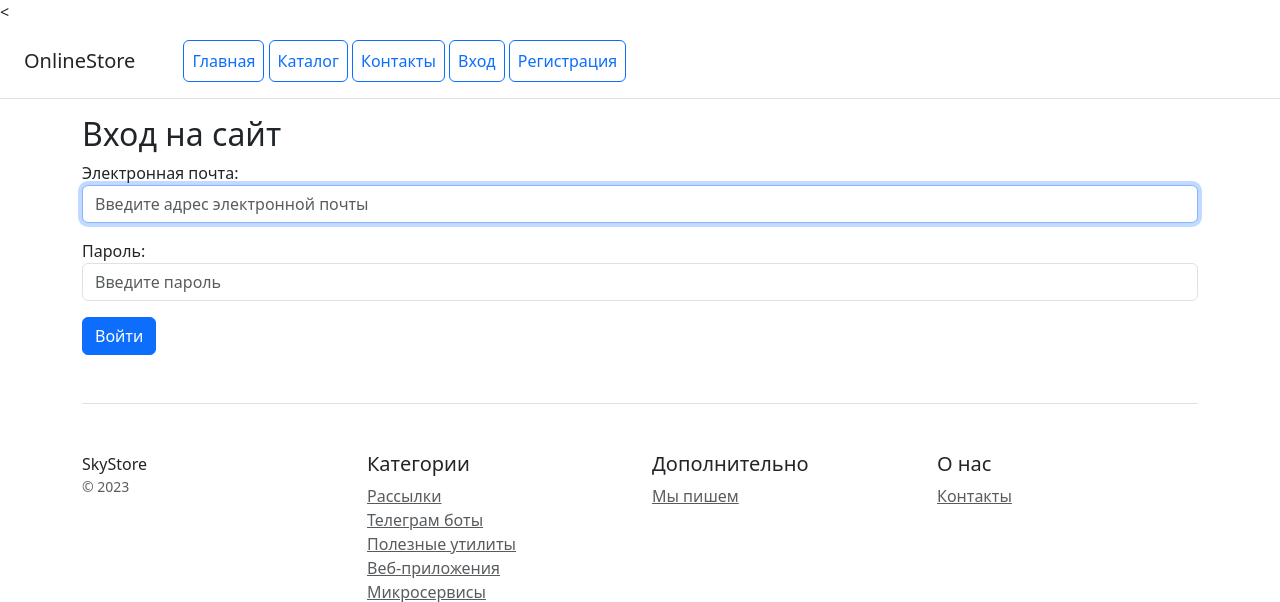
After one commit to Streiker-Saik/OnlineStore_Django, a Django app: page /user/login/ in a window 1280 px wide. The commit adds this page. Shown: the top 602 px of the page. Run offline with Django 5.2, Linux system fonts and the light colour scheme; some libraries are stand-ins or nearby versions.

Commit message:
add and update html

```diff
--- a/catalog/templates/catalog/header.html
+++ b/catalog/templates/catalog/header.html
@@ -5,8 +5,17 @@
         <nav class="ms-5">
             <a class="p-2 btn btn-outline-primary" href="{% url 'catalog:home' %}">Главная</a>
             <a class="p-2 btn btn-outline-primary" href="#">Каталог</a>
+            <a class="p-2 btn btn-outline-primary" href="{% url 'catalog:contacts' %}">Контакты</a>
+            {% if user.is_authenticated %}
             <a class="p-2 btn btn-outline-primary" href="{% url 'catalog:product_create' %}">Добавить продукт</a>
-        <a class="p-2 btn btn-outline-primary" href="{% url 'catalog:contacts' %}">Контакты</a>
+            <form method="post" action="{% url 'users:logout' %}" style="display: inline;">
+                {% csrf_token %}
+                <button type="submit" class="p-2 btn btn-outline-primary">Выйти</button>
+            </form>
+            {% else %}
+            <a class="p-2 btn btn-outline-primary" href="{% url 'users:login' %}">Вход</a>
+            <a class="p-2 btn btn-outline-primary" href="{% url 'users:register' %}">Регистрация</a>
+            {% endif %}
         </nav>
     </div>
 </header>
--- a/catalog/templates/catalog/home.html
+++ b/catalog/templates/catalog/home.html
@@ -20,9 +20,11 @@
                     <li>Категория: {{product.category.name}}</li>
                     <li>Описание: {{product.description|truncatechars:100}}</li>
                 </ul>
+                {% if user.is_authenticated %}
                 <button type="button" class="btn btn-lg btn-block btn-outline-primary">Купить</button>
                 <a href="{% url 'catalog:product_detail' product.pk %}" class="btn btn-secondary" tabindex="-1"
                    role="button" aria-disabled="true">Подробнее</a>
+                {% endif %}
             </div>
         </div>
     </div>
--- /dev/null
+++ b/users/templates/users/login.html
@@ -0,0 +1,13 @@
+<!-- login.html -->
+{% extends 'catalog/base.html' %}
+
+{% block title %}Логин{% endblock %}
+
+{% block content %}
+<h2>Вход на сайт</h2>
+<form method="post">
+    {% csrf_token %}
+    {{ form.as_p }}
+    <button type="submit" class="btn btn-primary">Войти</button>
+</form>
+{% endblock%}
```
Also changed, not shown: users/templates/users/register.html (added, +13 -0 lines). Lines whose indentation alone changed are shown as unchanged.
